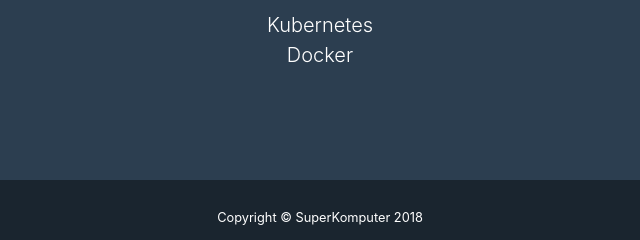
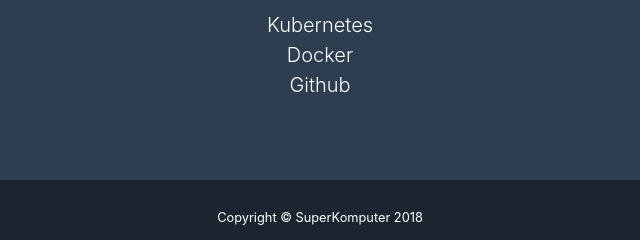
Before and after one commit to SuperKomputer/superkomputer.io, a website with bundled scripts: page index.html in a window 1280 px wide. Shown: the part 4181-4421 px from the top of the page, 320-960 px from the left. Built offline with nearby package versions, Linux system fonts and the light colour scheme.

Commit message:
Added Github in the list of "Tech and Frameworks"

```diff
--- a/index.html
+++ b/index.html
@@ -151,6 +151,7 @@
       <div class="col-md-4 mb-5 mb-lg-0">
         <p class="lead mb-0">Kubernetes</p>
         <p class="lead mb-0">Docker</p>
+        <p class="lead mb-0">Github</p>
       </div>
       <div class="col-md-4">
         <p class="lead mb-0">ZenHub</p>
```
